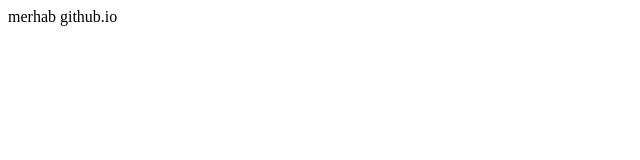
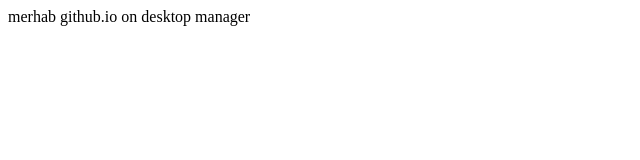
Before and after one commit to ngulseren/mardinmtal, a plain HTML site: page index.html in a window 1280 px wide. Shown: the whole page, without its empty margins (0-640 px from the left). Drawn offline with Linux system fonts and the light colour scheme.

Commit message:
Update index.html

```diff
--- a/index.html
+++ b/index.html
@@ -1,12 +1,15 @@
 <!DOCTYPE html>
 <html lang="en">
+
 <head>
     <meta charset="UTF-8">
     <meta http-equiv="X-UA-Compatible" content="IE=edge">
     <meta name="viewport" content="width=device-width, initial-scale=1.0">
     <title>Document</title>
 </head>
+
 <body>
-    merhab github.io
+    merhab github.io on desktop manager
 </body>
+
 </html>
```
